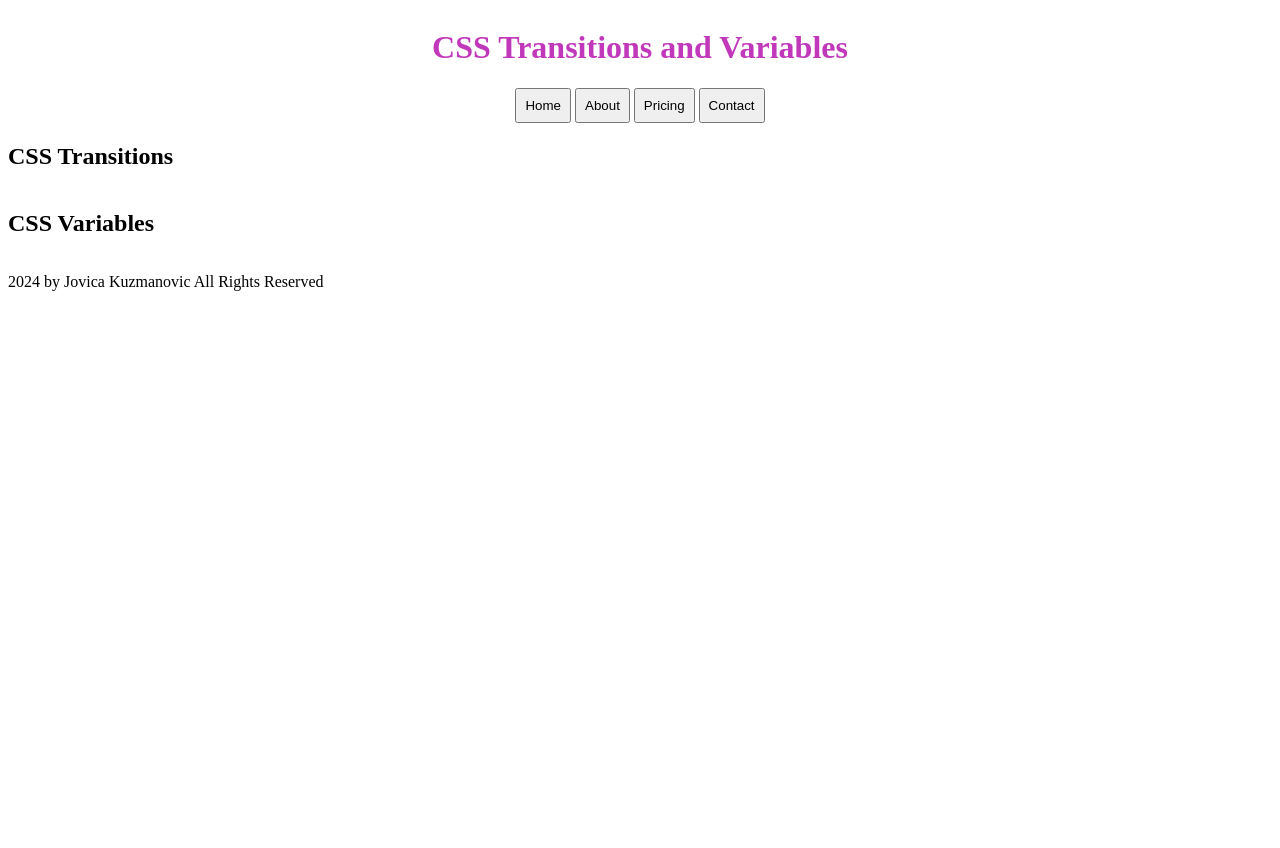
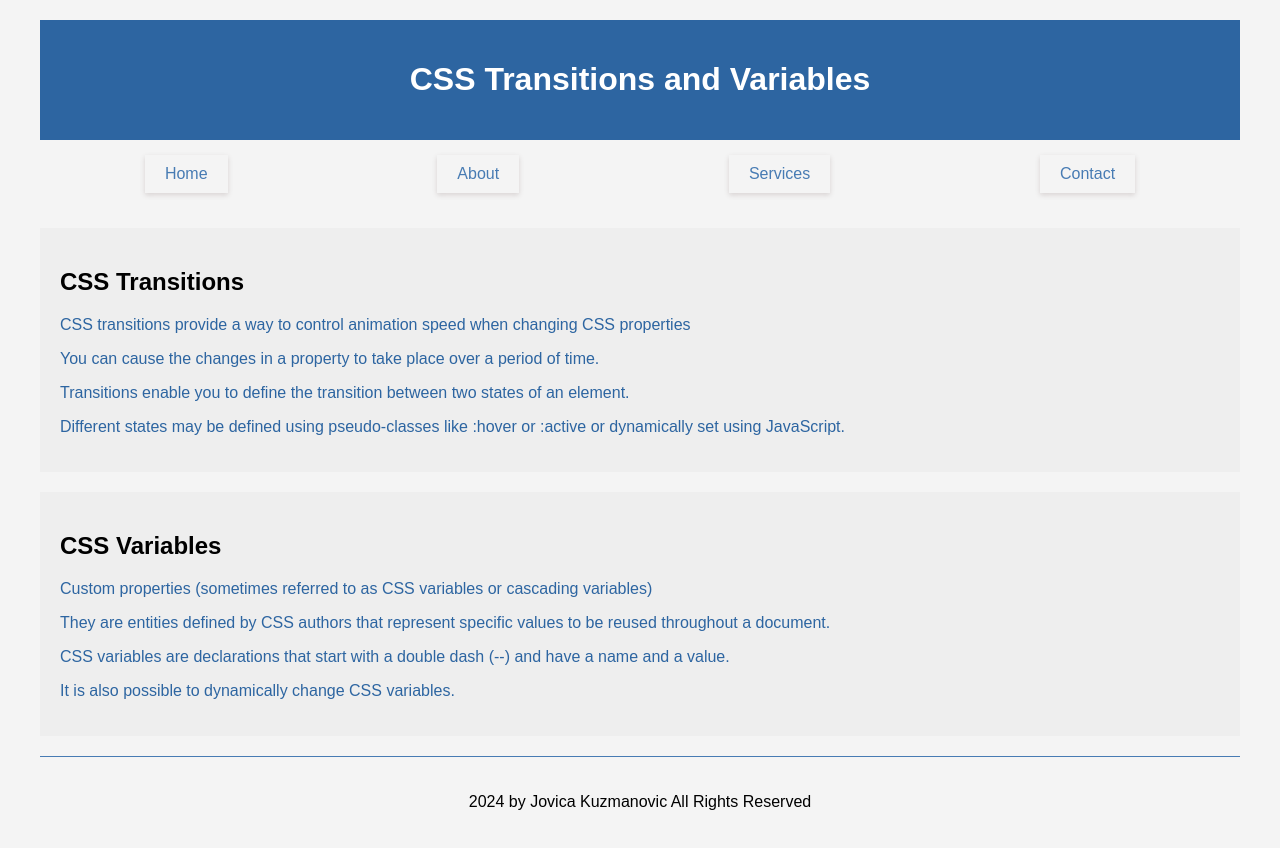
Before and after one commit to yovitsa/acit1620-lab4, a plain HTML site: page index.html in a window 1280 px wide. Before the commit the page ends 800 px from the top, so only its background shows below. Drawn offline with Linux system fonts and the light colour scheme.

Commit message:
Final commit

```diff
--- a/index.css
+++ b/index.css
@@ -1,34 +1,80 @@
-.wrapper{
-    display: flex;
-    flex-direction: column;
+
+:root {
+    --base-color: #2d65a1;
+    --shadeing: #477bb3;
+    --lighter: #3284d6;
+    --text-color: #ffffff;
+    --bg-color-hover: #3c8ab493;
+    --shadow-color: rgba(106, 81, 81, 0.2);
+    --button-hover: rgba(26, 137, 202, 0.3);
 }
 
-:root{
-    --location_color: #c139ba;
+body {
+    font-family: Arial, sans-serif;
+    margin: 0;
+    padding: 0;
+    background-color: #f4f4f4;
 }
 
-ul {
-    list-style-type: none;
+.wrapper {
+    max-width: 1200px;
+    margin: auto;
+    padding: 20px;
 }
-li{
+
+header {
+    background-color: var(--base-color);
+    color: var(--text-color);
+    text-align: center;
+    padding: 20px 0;
+}
+
+nav {
     display: flex;
-    flex-direction: row;
-    color: var(--location_color);
+    justify-content: space-around;
+    padding: 15px 0;
+}
+
+nav a {
+    text-decoration: none;
+    color: var(--shadeing);
+    padding: 10px 20px;
+    box-shadow: 0 2px 5px var(--shadow-color);
+    transition: transform 0.3s ease, box-shadow 0.3s ease;
+}
+
+nav a:hover {
+    transform: scale(1.1);
+    box-shadow: 0 5px 15px var(--shadow-color);
+
 
 }
-header{
-    color: var(--location_color);
+
+section {
+    background-color: #eee;
+    padding: 20px;
+    margin: 20px 0;
+    transition: background-color 0.3s ease, color 0.3s ease, padding 0.3s ease;
+}
+
+section:hover {
+    background-color: var(--bg-color-hover);
+    color: var(--text-color);
+    padding: 30px;
+}
+
+
+section h2:hover {
+    color: var(--text-color);
+}
+
+section p {
+    color: var(--base-color);
+}
+
+footer {
     text-align: center;
-    }
-
-button
-{
-    transform: scale(1);
-    box-shadow: none;
-    transition: 1s ease, transform 1s, box-shaddow
-
-    margin: 1rem;
-    padding: 0.5rem;
-    text-decoration-color: aqua;
-
+    padding: 20px 0;
+    border-top: 1px solid var(--shadeing);
+    margin-top: 20px;
 }
--- a/index.html
+++ b/index.html
@@ -10,26 +10,27 @@
     <div class="wrapper">
         <header>
             <h1>CSS Transitions and Variables</h1>
-            <nav>
-             <link rel="stylesheet" href=""><button>Home</button></link>
-             <link rel="stylesheet" href=""><button>About</button></link>
-             <link rel="stylesheet" href=""><button>Pricing</button></link>
-             <link rel="stylesheet" href=""><button>Contact</button></link>
-            </nav>
         </header>
+        <nav>
+            <a href="#">Home</a>
+            <a href="#">About</a>
+            <a href="#">Services</a>
+            <a href="#">Contact</a>
+        </nav>
         <section>
             <h2>CSS Transitions</h2>
-            <p></p>
-            <p></p>
-            <p></p>
-            <p></p>
+            <p>CSS transitions provide a way to control animation speed when changing CSS properties</p>
+            <p>You can cause the changes in a property to take place over a period of time.</p>
+            <p>Transitions enable you to define the transition between two states of an element. </p>
+            <p>Different states may be defined using pseudo-classes like :hover or :active or dynamically set using JavaScript.</p>
+
         </section>
         <section>
             <h2>CSS Variables</h2>
-            <p></p>
-            <p></p>
-            <p></p>
-            <p></p>
+            <p>Custom properties (sometimes referred to as CSS variables or cascading variables)</p>
+            <p>They are entities defined by CSS authors that represent specific values to be reused throughout a document.</p>
+            <p>CSS variables are declarations that start with a double dash (--) and have a name and a value.</p>
+            <p> It is also possible to dynamically change CSS variables.</p>
         </section>
 
         <footer>
```
